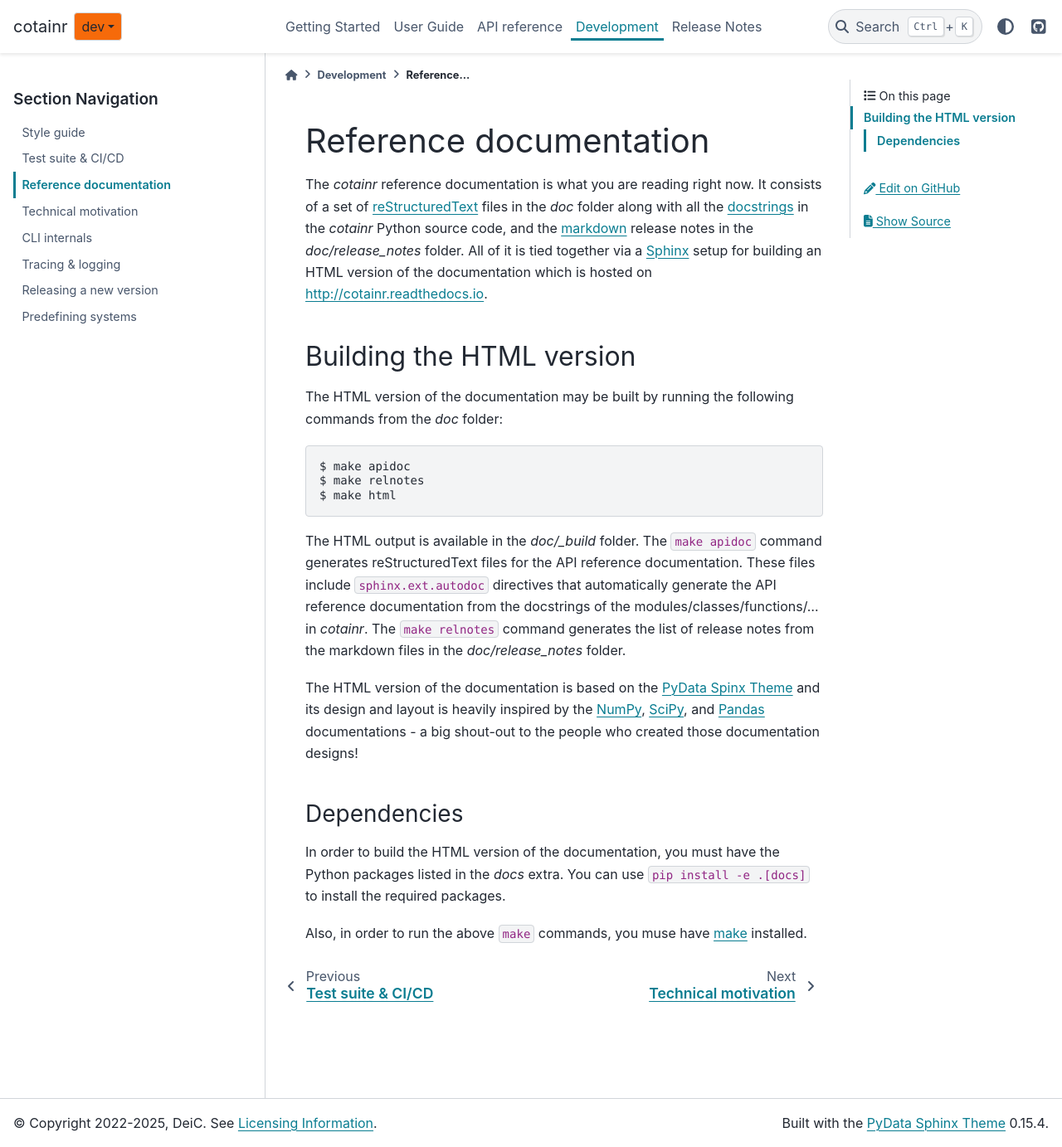
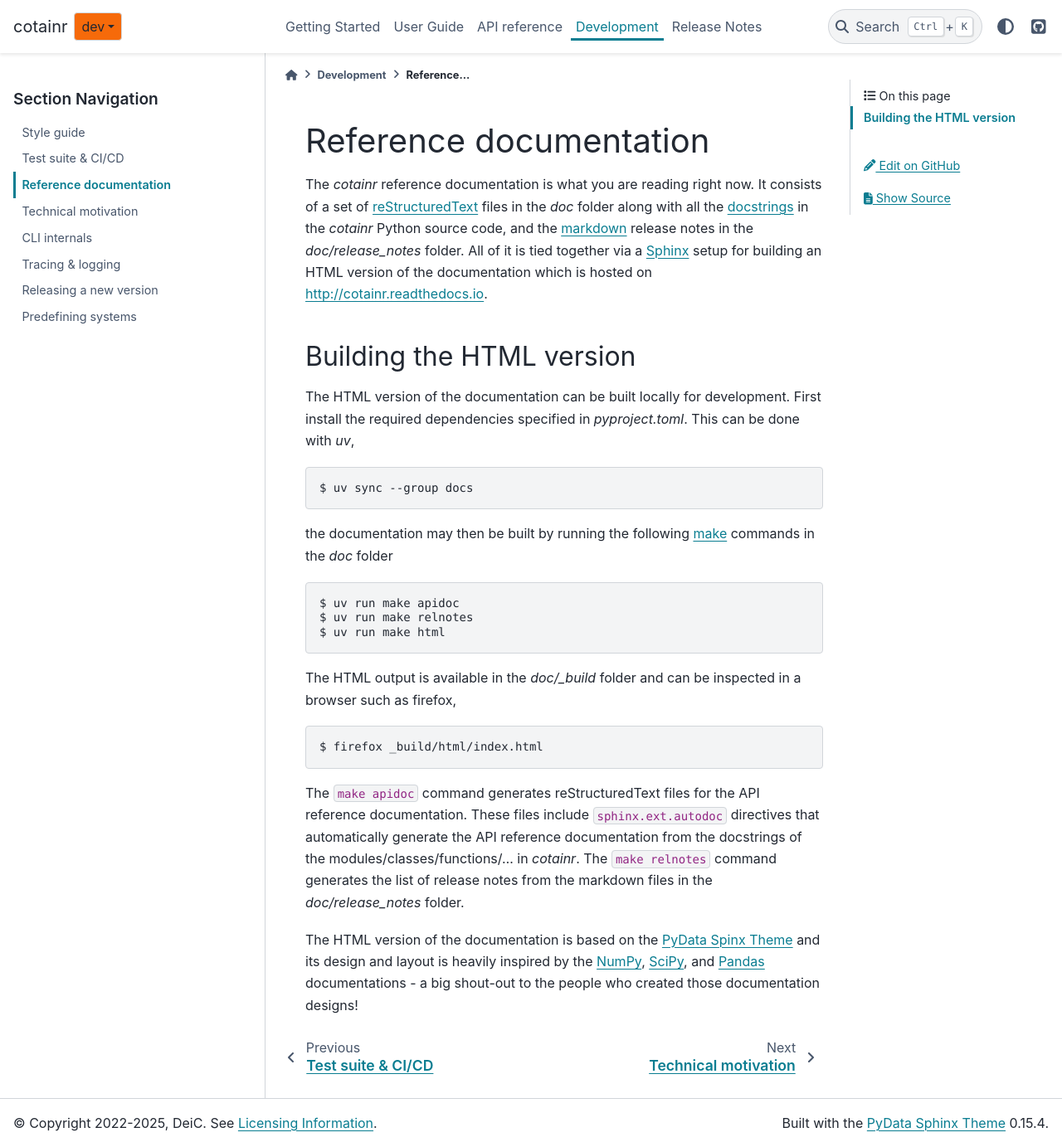
Before and after one commit to DeiC-HPC/cotainr, a Sphinx documentation site: the page built from doc/development/documentation.rst, in a window 1280 px wide and 1383 px high. Shown: the whole window at 83% size. Built offline with Sphinx 7.4.7 and the PyData theme 0.15.4, drawn with Linux system fonts in a browser that asks for light colours; pages that are not in the unit, such as notebooks, are missing from menus.

Commit message:
Add more code-review changes

```diff
--- a/doc/development/documentation.rst
+++ b/doc/development/documentation.rst
@@ -9,22 +9,26 @@ The `cotainr` reference documentation is what you are reading right now. It cons
 
 Building the HTML version
 -------------------------
-The HTML version of the documentation may be built by running the following commands from the `doc` folder:
+The HTML version of the documentation can be built locally for development. First install the required dependencies specified in `pyproject.toml`. This can be done with `uv`,
 
 .. code-block:: console
 
-    $ make apidoc
-    $ make relnotes
-    $ make html
+    $ uv sync --group docs
 
-The HTML output is available in the `doc/_build` folder. The :code:`make apidoc` command generates reStructuredText files for the API reference documentation. These files include :code:`sphinx.ext.autodoc` directives that automatically generate the API reference documentation from the docstrings of the modules/classes/functions/... in `cotainr`. The :code:`make relnotes` command generates the list of release notes from the markdown files in the `doc/release_notes` folder.
+the documentation may then be built by running the following `make <https://www.gnu.org/software/make/>`_ commands in the `doc` folder
+
+.. code-block:: console
+
+    $ uv run make apidoc
+    $ uv run make relnotes
+    $ uv run make html
+
+The HTML output is available in the `doc/_build` folder and can be inspected in a browser such as firefox,
+
+.. code-block:: console
+
+   $ firefox _build/html/index.html
+
+The :code:`make apidoc` command generates reStructuredText files for the API reference documentation. These files include :code:`sphinx.ext.autodoc` directives that automatically generate the API reference documentation from the docstrings of the modules/classes/functions/... in `cotainr`. The :code:`make relnotes` command generates the list of release notes from the markdown files in the `doc/release_notes` folder.
 
 The HTML version of the documentation is based on the `PyData Spinx Theme <https://pydata-sphinx-theme.readthedocs.io/>`_ and its design and layout is heavily inspired by the `NumPy <https://numpy.org/doc/stable/>`_, `SciPy <https://docs.scipy.org/doc/scipy/>`_, and `Pandas <https://pandas.pydata.org/docs>`_ documentations - a big shout-out to the people who created those documentation designs!
-
-Dependencies
-~~~~~~~~~~~~
-
-In order to build the HTML version of the documentation, you must have the Python packages listed in the `docs` extra.
-You can use ``pip install -e .[docs]`` to install the required packages.
-
-Also, in order to run the above :code:`make` commands, you muse have `make <https://www.gnu.org/software/make/>`_ installed.
--- a/doc/development/test_suite_ci_cd.rst
+++ b/doc/development/test_suite_ci_cd.rst
@@ -129,4 +129,4 @@ Currently, the following scheduled `workflows <https://docs.github.com/en/action
 
 - `SCHED_docs_linkcheck <https://github.com/DeiC-HPC/cotainr/actions/workflows/SCHED_docs_linkcheck.yml>`_: Builds the documentation and checks for any broken hyperlinks.
 
-Additionally, we currently also schedule the `CI_pull_requests.yml <https://github.com/DeiC-HPC/cotainr/actions/workflows/CI_pull_request.yml>`_ workflow which tests the most recent point releases of Python (as provided by GitHub Actions) as well as the most recent Conda version. Ideally, this should be separated into its own workflow that also includes the *latest* versions of Python and Singularity/Apptainer in the test matrix.
+Additionally, we currently also schedule the `CI_pull_requests.yml <https://github.com/DeiC-HPC/cotainr/actions/workflows/CI_pull_request.yml>`_ workflow which tests the most recent point release of Python in the :ref:`CI test matrix <continuous_integration>`.
```
Also changed, not shown: doc/development/cli_internals.rst (+4 -5 lines).
